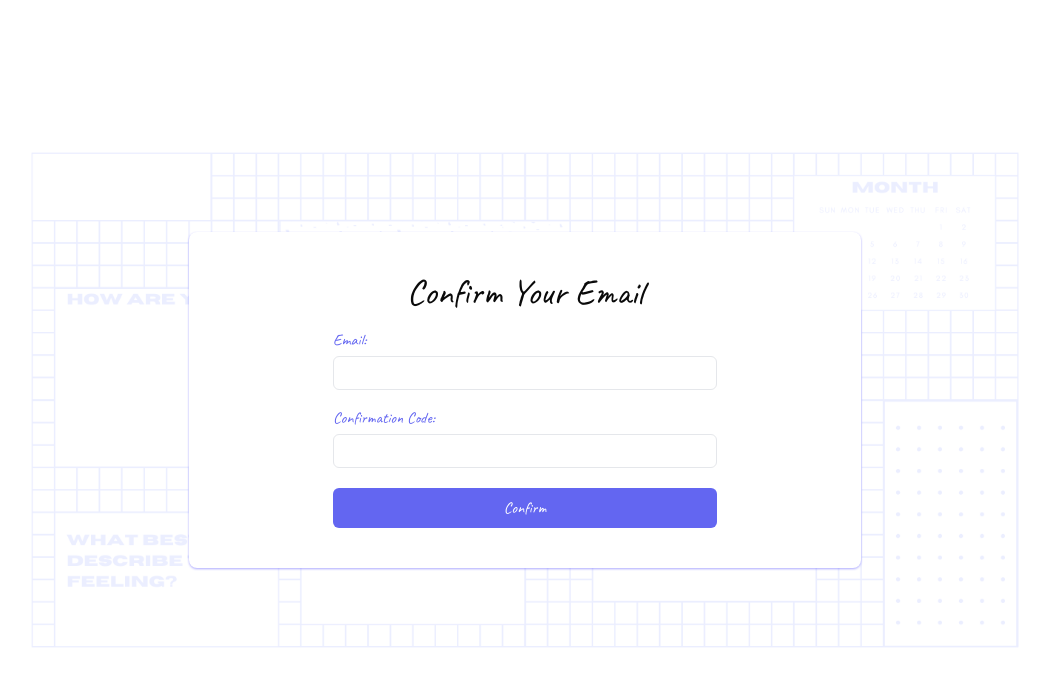
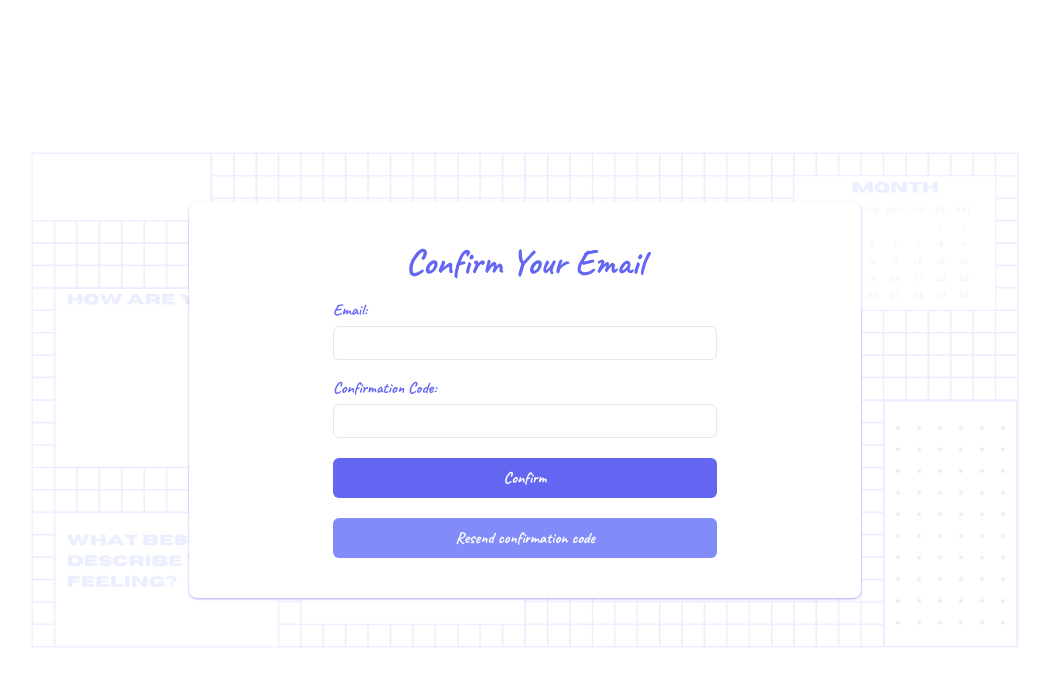
Before and after one commit to BrittneyOeur/MoodBook, a Next.js app: page /pages/confirmation in a window 1280 px wide. Shown: the top 686 px of the page, without its empty margins (115-1164 px from the left). Built offline with nearby package versions, Linux system fonts and the light colour scheme; no server answers; what amazon-cognito-identity-js would draw is missing.

Commit message:
Updated account pages

```diff
--- /dev/null
+++ b/src/app/account/profile/change-email/page.js
@@ -0,0 +1,105 @@
+"use client"
+
+import { useState, useContext } from "react";
+import { useRouter } from "next/navigation";
+import { CognitoUserPool } from "amazon-cognito-identity-js";
+
+import Layout from "@/app/components/Layout";
+import { AccountContext } from "@/app/components/Account";
+
+function ChangeEmail() {
+    const [newEmail, setNewEmail] = useState("");
+    const [message, setMessage] = useState("");
+    const [error, setError] = useState("");
+
+    const router = useRouter();
+
+    const { getSession } = useContext(AccountContext);
+
+    // Cognito User Pool
+    const poolData = {
+        UserPoolId: process.env.NEXT_PUBLIC_USER_POOL_ID,
+        ClientId: process.env.NEXT_PUBLIC_CLIENT_ID
+    };
+
+    const userPool = new CognitoUserPool(poolData);
+
+    const handleEmailChange = async (e) => {
+        setNewEmail(e.target.value);
+    };
+
+    const handleSubmit = async () => {
+        if (!newEmail) {
+            setError("Please enter an valid email address.");
+            return;
+        }
+
+        try {
+            const session = getSession();
+            const user = userPool.getCurrentUser();
+
+            if (!user) {
+                setError("User not found.");
+                return;
+            }
+
+            user.getSession((err, session) => {
+                if (err) {
+                    setError("Error fetching session.");
+                    console.error(err);
+                    return;
+                }
+
+                user.updateAttributes([{ Name: "email", Value: newEmail }], (err, result) => {
+                    if (err) {
+                        setError("Error updating email.");
+                        console.error(err);
+                    }
+
+                    else {
+                        setMessage("Email updated successfully. Check your inbox for verification.");
+                        setTimeout(() => router.push("/pages/verification"), 3000);
+                    }
+                });
+            });
+        } catch (err) {
+            setError("Failed to update email.");
+            console.error(err);
+        }
+    };
+
+    return (
+        <>
+            <div className="flex flex-col items-center justify-center min-h-screen sm:m-auto">
+                <Layout>
+                    <div className="bg-white w-full px-36 py-24 rounded-lg drop-shadow-[0_1.2px_1.2px_rgba(99,94,255,0.542)]">
+                        <h1>Enter the new email address:</h1>
+                        <label
+                            htmlFor="confirm-password"
+                            className="text-indigo-500"
+                        >
+                            Change Email:
+                        </label>
+                        <input
+                            className="w-full px-2 py-1 mt-1 border rounded-md outline outline-2 outline-indigo-300 focus:outline-indigo-700"
+                            type="email"
+                            id="change-email"
+                            onChange={handleEmailChange}
+                            required
+                        />
+                        <button
+                            onClick={handleSubmit}
+                            className="px-4 py-2 rounded-md bg-indigo-400 text-white font-bold hover:bg-indigo-300 transition duration-200"
+                        >
+                            Update Email
+                        </button>
+                            {message && <p className="text-green-500 mt-2">{message}</p>}
+                            {error && <p className="text-red-500 mt-2">{error}</p>}
+                    </div>
+                </Layout>
+            </div>
+        </>
+    )
+};
+
+export default ChangeEmail;
--- a/src/app/account/profile/page.js
+++ b/src/app/account/profile/page.js
@@ -92,7 +92,8 @@ const Profile = () => {
     }
 
     fetchEntries();
-}, [router.pathname]);
+  }, [router.pathname]);
+
 
   return (
     <div className="text-center p-5">
@@ -118,15 +119,17 @@ const Profile = () => {
                       <span className="text-indigo-400">{entries.length || "Loading..."}</span>
                     </div>
                   </div>
-                  <div className="flex gap-6">
-                    <Link href="/pages/change-email">
-                      <button className="p-3 rounded-md bg-indigo-400 text-white font-bold hover:bg-indigo-300 transition duration-200">
+                  <div>
+                    <Link href="/account/profile/change-email">
+                      <button className="w-full p-2 mt-5 rounded-md bg-indigo-400 text-white font-bold hover:bg-indigo-300 transition duration-200">
                         Change Email Address
                       </button>
                     </Link>
-                    <button className="p-3 rounded-md bg-indigo-400 text-white font-bold hover:bg-indigo-300 transition duration-200">
-                      Change Password
-                    </button>
+                    <Link href="/">
+                      <button className="w-full p-2 mt-5 rounded-md bg-indigo-400 text-white font-bold hover:bg-indigo-300 transition duration-200">
+                        Change Password
+                      </button>
+                    </Link>
                   </div>
                   </>
                 )}
--- a/src/app/pages/confirmation/page.js
+++ b/src/app/pages/confirmation/page.js
@@ -2,7 +2,7 @@
 
 import { useState } from "react";
 import { useRouter } from "next/navigation";
-import { CognitoIdentityProviderClient, ConfirmSignUpCommand } from "@aws-sdk/client-cognito-identity-provider";
+import { CognitoIdentityProviderClient, ConfirmSignUpCommand, ResendConfirmationCodeCommand } from "@aws-sdk/client-cognito-identity-provider";
 
 const REGION = process.env.NEXT_PUBLIC_REGION;
 const CLIENT_ID = process.env.NEXT_PUBLIC_CLIENT_ID;
@@ -11,15 +11,19 @@ const client = new CognitoIdentityProviderClient({ region: REGION });
 
 function Confirmation() {
     const router = useRouter();
+
     const [email, setEmail] = useState("");
     const [confirmationCode, setConfirmationCode] = useState("");
     const [error, setError] = useState("");
+    const [message, setMessage] = useState("");
     const [isSubmitting, setIsSubmitting] = useState(false);
+    const [isResending, setIsResending] = useState(false);
 
     const handleSubmit = async (e) => {
         e.preventDefault();
         setIsSubmitting(true);
         setError("");
+        setMessage("");
 
         try {
             const confirmSignUpCommand = new ConfirmSignUpCommand({
@@ -39,18 +43,44 @@ function Confirmation() {
         setIsSubmitting(false);
     };
 
+    const handleResendCode = async () => {
+        if (!email) {
+            setError("Please enter your email first.");
+            return;
+        }
+
+        setIsResending(true);
+        setError("");
+        setMessage("");
+
+        try {
+            const resendCommand = new ResendConfirmationCodeCommand({
+                ClientId: CLIENT_ID,
+                Username: email
+            });
+
+            await client.send(resendCommand);
+
+            setMessage("A new confirmation code has been sent to your email.")
+        } catch(err) {
+            console.error("Resend error: ", err);
+            setError("Failed to resend the confirmation code. Please try again.");
+        }
+        setIsResending(false);
+    };
+
     return (
         <>
         <div className="flex flex-col items-center justify-center min-h-screen">
         <div className="bg-white px-36 py-10 rounded-lg drop-shadow-[0_1.2px_1.2px_rgba(99,94,255,0.542)]">
-            <h1 className="text-4xl text-center">Confirm Your Email</h1>
+            <h1 className="text-4xl text-indigo-500 text-center font-bold">Confirm Your Email</h1>
             <p className="text-indigo-500 text-center"></p>
             <form
                 onSubmit={handleSubmit}
                 className="w-96"
             >
                 <div className="mt-4">
-                    <label className="text-indigo-500">Email: </label>
+                    <label className="text-indigo-500 font-bold">Email: </label>
                     <input
                         className="w-full px-2 py-1 mt-1 border rounded-md outline-indigo-300 focus:outline-indigo-400"
                         type="email"
@@ -60,7 +90,7 @@ function Confirmation() {
                     />
                 </div>
                 <div className="mt-4">
-                    <label className="text-indigo-500">Confirmation Code:</label>
+                    <label className="text-indigo-500 font-bold">Confirmation Code:</label>
                     <input
                         className="w-full px-2 py-1 mt-1 border rounded-md outline-indigo-300 focus:outline-indigo-400"
                         type="text"
@@ -70,13 +100,23 @@ function Confirmation() {
                     />
                 </div>
                 {error && <p className="text-red-500 mt-2">{error}</p>}
+                {message && <p className="text-green-500 mt-2">{message}</p>}
+                <div>
                     <button
-                    className="bg-indigo-500 text-white w-full mt-5 p-2 rounded-md"
+                        className="bg-indigo-500 text-white font-bold w-full mt-5 p-2 rounded-md"
                         type="submit"
                         disabled={isSubmitting}
                     >
                         {isSubmitting ? "Confirming..." : "Confirm"}
                     </button>
+                    <button
+                        className="bg-indigo-400 text-white font-bold w-full mt-5 p-2 rounded-md"
+                        onClick={handleResendCode}
+                        disabled={isResending}
+                    >
+                        {isResending ? "Resending..." : "Resend confirmation code"}
+                    </button>
+                </div>
             </form>
         </div>
         </div>
```
Lines whose indentation alone changed are shown as unchanged.
